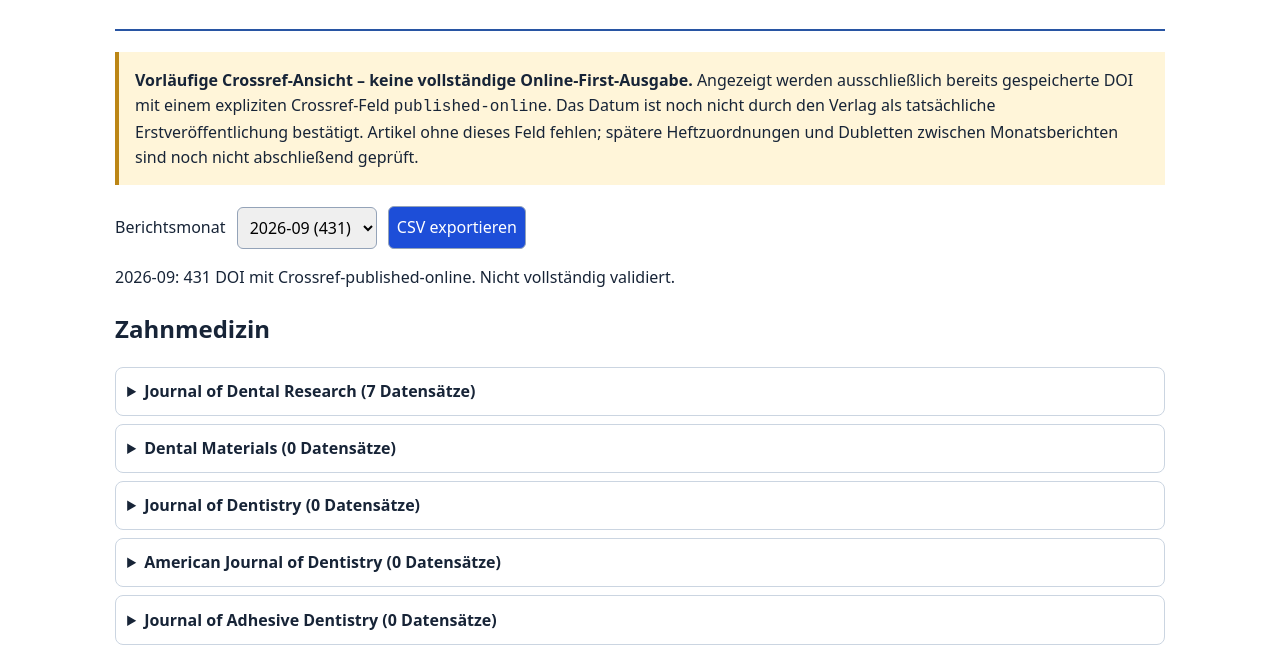
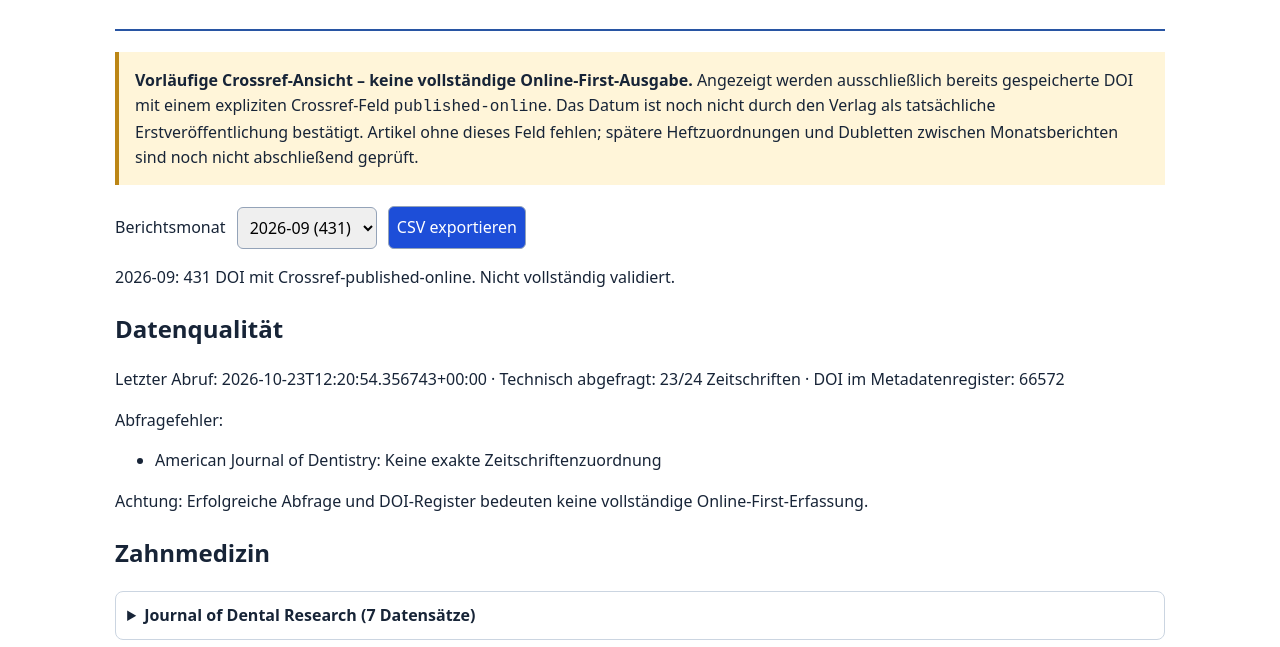
Before and after one commit to mikkisixx/literaturmonitor-24-journale, a plain HTML site: page index.html in a window 1280 px wide. Shown: the part 125-772 px from the top of the page. Drawn offline with Linux system fonts and the light colour scheme.

Commit message:
Zeige Datenqualität und Abfragefehler auf öffentlicher Webseite

```diff
--- a/index.html
+++ b/index.html
@@ -4,7 +4,7 @@
 <body><header><h1>Literaturmonitor</h1><p>24 wissenschaftliche Zeitschriften · Zahnmedizin, Biomaterialien und Engineering</p></header>
 <aside><strong>Vorläufige Crossref-Ansicht – keine vollständige Online-First-Ausgabe.</strong> Angezeigt werden ausschließlich bereits gespeicherte DOI mit einem expliziten Crossref-Feld <code>published-online</code>. Das Datum ist noch nicht durch den Verlag als tatsächliche Erstveröffentlichung bestätigt. Artikel ohne dieses Feld fehlen; spätere Heftzuordnungen und Dubletten zwischen Monatsberichten sind noch nicht abschließend geprüft.</aside>
 <section class="toolbar"><label for="month">Berichtsmonat</label><select id="month" aria-label="Berichtsmonat"><option>Lade Monatsdaten …</option></select><button id="csv" disabled>CSV exportieren</button></section>
-<p id="status" role="status">Lade verfügbare Monate …</p><main id="journals"></main>
+<p id="status" role="status">Lade verfügbare Monate …</p><section id="quality" aria-live="polite"></section><main id="journals"></main>
 <footer><small>Quelle: Crossref. Die tägliche Datensammlung läuft unabhängig von dieser Seite. Keine manuelle Prüfung der 24 Verlagsseiten erfolgt.</small></footer>
 <script>
 const groups={"Zahnmedizin":["Journal of Dental Research","Dental Materials","Journal of Dentistry","American Journal of Dentistry","Journal of Adhesive Dentistry","Journal of Prosthetic Dentistry","International Journal of Prosthodontics","Quintessence International","Operative Dentistry","Clinical Oral Investigations","European Journal of Oral Sciences","The Journal of Esthetic and Restorative Dentistry","International Endodontic Journal","Journal of Endodontics","Dental Traumatology","International Journal of Paediatric Dentistry","BMC Oral Health"],"Biomaterialien":["Journal of the Mechanical Behavior of Biomedical Materials","Journal of Materials Science: Materials in Medicine","Acta Biomaterialia","Journal of Oral Rehabilitation"],"Engineering":["Journal of the American Ceramic Society","Journal of the European Ceramic Society","Journal of Biomechanics"]};
@@ -18,5 +18,6 @@ async function loadMonth(month){root.replaceChildren();$("status").textContent="
 async function init(){try{const r=await fetch("data/months/index.json?refresh="+Date.now());if(!r.ok)throw Error("HTTP "+r.status);const info=await r.json();const months=info.months||[];if(!months.length)throw Error("Noch keine Monatsdateien");const select=$("month");select.replaceChildren();for(const entry of months.slice().reverse()){const option=document.createElement("option");option.value=entry.month;option.textContent=entry.month+" ("+entry.count+")";select.append(option)}const preferred=months.some(m=>m.month==="2026-09")?"2026-09":select.value;select.value=preferred;await loadMonth(preferred)}catch(e){$("status").textContent="Monatsdaten werden gerade vorbereitet ("+e.message+"). Bitte später neu laden."}}
 $("month").addEventListener("change",e=>loadMonth(e.target.value));
 $("csv").addEventListener("click",()=>{if(!current)return;const q=s=>'"'+String(s??"").replaceAll('"','""')+'"';const rows=[["Zeitschrift","Titel","DOI","Crossref Online-Datum","DOI-Link"],...current.articles.map(a=>[a.journal,a.title,a.doi,a.online_date,"https://doi.org/"+a.doi])];const csv="\ufeff"+rows.map(row=>row.map(q).join(";")).join("\r\n");const url=URL.createObjectURL(new Blob([csv],{type:"text/csv;charset=utf-8"}));const a=document.createElement("a");a.href=url;a.download="Literaturmonitor_"+current.month+"_vorlaeufig.csv";a.click();URL.revokeObjectURL(url)});
-init();
+async function quality(){try{const r=await fetch("data/status.json?refresh="+Date.now());if(!r.ok)return;const d=await r.json();const section=$("quality");section.replaceChildren();section.append(text("h2","Datenqualität"));section.append(text("p","Letzter Abruf: "+(d.updated||"unbekannt")+" · Technisch abgefragt: "+d.checked+"/"+d.journal_count+" Zeitschriften · DOI im Metadatenregister: "+d.unique_observed_doi));if(Object.keys(d.errors||{}).length){const list=document.createElement("ul");for(const [name,reason] of Object.entries(d.errors)){list.append(text("li",name+": "+reason))}section.append(text("p","Abfragefehler:"),list)}section.append(text("p","Achtung: Erfolgreiche Abfrage und DOI-Register bedeuten keine vollständige Online-First-Erfassung."))}catch(e){$("quality").append(text("p","Datenqualität derzeit nicht abrufbar."))}}
+init();quality();
 </script></body></html>
```
